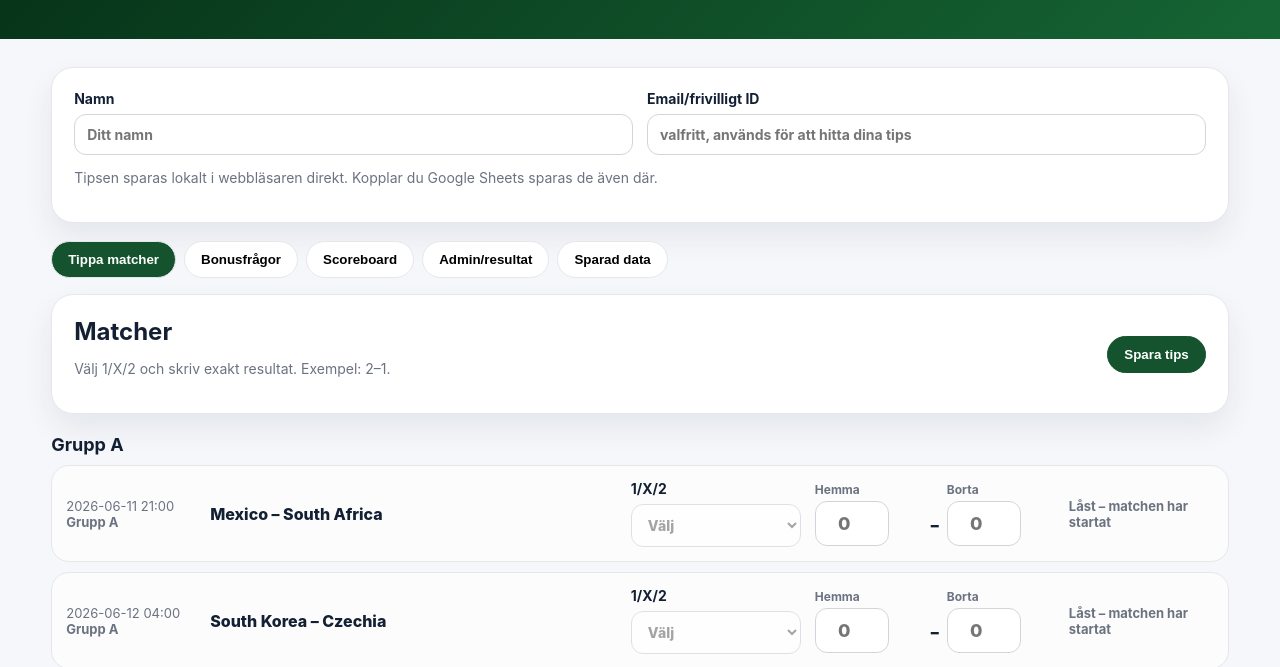
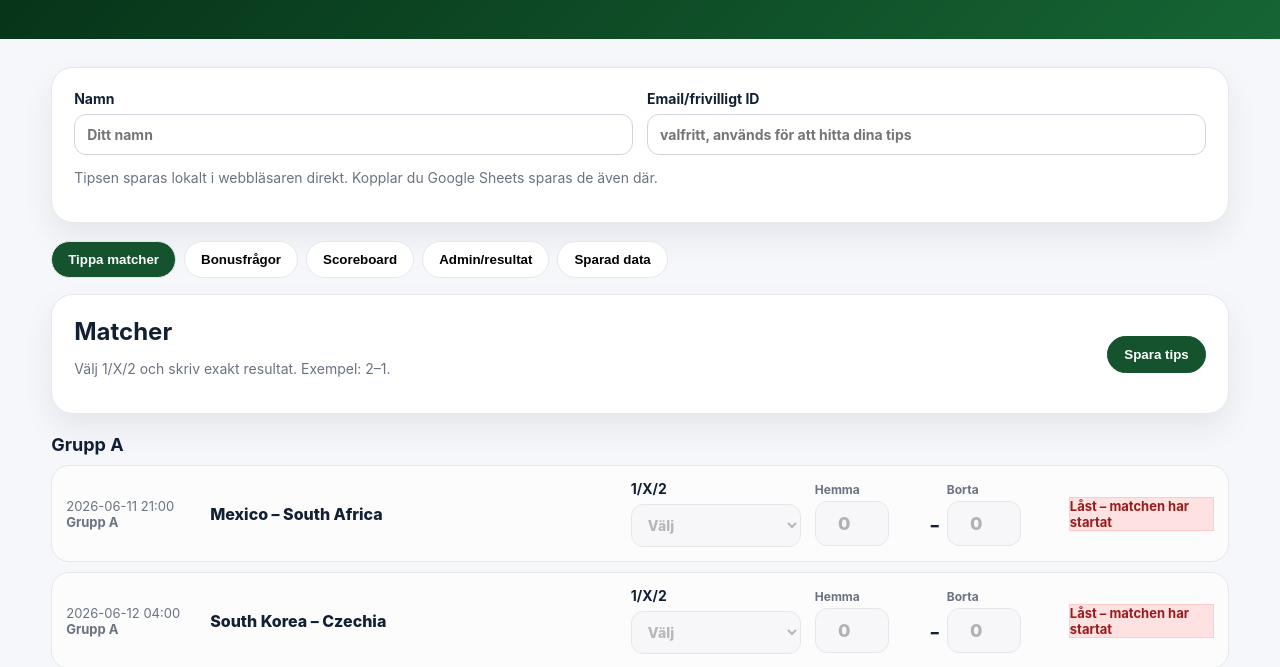
Before and after one commit to siriedkristersson-bot/VM_2026, a plain HTML site: page index.html in a window 1280 px wide. Shown: the part 167-834 px from the top of the page. Drawn offline with Linux system fonts and the light colour scheme.

Commit message:
Update style.css

```diff
--- a/style.css
+++ b/style.css
@@ -5,3 +5,18 @@
 .muted{color:var(--muted);font-size:14px}.small-top{margin-top:14px}.tabs{display:flex;gap:8px;margin:16px 0;flex-wrap:wrap}.tab,button{border:1px solid var(--line);background:white;border-radius:999px;padding:10px 16px;font-weight:700;cursor:pointer}.tab.active{background:var(--accent);color:white}.primary{background:var(--accent);color:white;border-color:var(--accent)}.danger{color:white;background:var(--danger);border-color:var(--danger)}.button-row{display:flex;gap:8px;flex-wrap:wrap}.view{display:none}.view.active{display:block}.section-title{display:flex;justify-content:space-between;gap:16px;align-items:center;margin-bottom:16px}.section-title h2{margin:0}.sticky-save{position:sticky;top:10px;z-index:4}
 .match-group{margin:20px 0}.group-heading{font-size:18px;margin:20px 0 10px}.match-row{display:grid;grid-template-columns:130px minmax(220px,1fr) 170px 240px 145px;gap:14px;align-items:center;padding:14px;border:1px solid var(--line);border-radius:18px;margin-bottom:10px;background:#fcfcfd}.teams{font-weight:800}.date{color:var(--muted);font-size:13px}.tip-select{width:100%;font-weight:800}.prediction-box{display:grid;grid-template-columns:1fr auto 1fr;gap:8px;align-items:end}.prediction-box label{font-size:12px;color:var(--muted);gap:4px}.prediction-box input{width:74px;text-align:center;font-weight:800;font-size:18px}.dash{font-weight:900;padding-bottom:11px}.result-pill{font-size:13px;color:var(--muted);font-weight:700}.played{color:var(--accent)}.admin-row{grid-template-columns:130px minmax(220px,1fr) 240px 160px 1fr}.table-wrap{overflow:auto}table{width:100%;border-collapse:collapse}th,td{text-align:left;border-bottom:1px solid var(--line);padding:12px}th{font-size:13px;color:var(--muted);text-transform:uppercase;letter-spacing:.04em}pre{white-space:pre-wrap;background:#0b1220;color:#e5e7eb;border-radius:16px;padding:16px;max-height:420px;overflow:auto}#toast{position:fixed;right:22px;bottom:22px;background:#111827;color:white;padding:12px 16px;border-radius:14px;opacity:0;transform:translateY(20px);transition:.2s;z-index:10}#toast.show{opacity:1;transform:translateY(0)}
 @media(max-width:900px){.hero{display:block}.hero h1{font-size:36px}.rules{margin-top:22px}.two,.three{grid-template-columns:1fr}.match-row,.admin-row{grid-template-columns:1fr}.section-title{display:block}.section-title .button-row,.section-title button{margin-top:12px}.prediction-box{grid-template-columns:90px auto 90px;justify-content:start}.sticky-save{position:static}}
+
+
+/* LÃ¥sta matcher */
+.result-pill.locked {
+  background: #fee2e2;
+  color: #991b1b;
+  border: 1px solid #fecaca;
+}
+
+input:disabled,
+select:disabled {
+  opacity: 0.55;
+  cursor: not-allowed;
+  background: #f3f4f6;
+}
```
